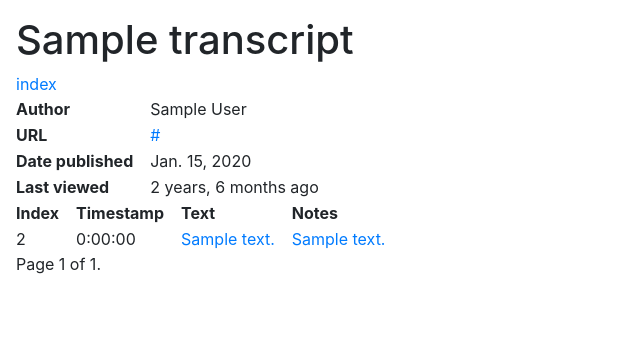
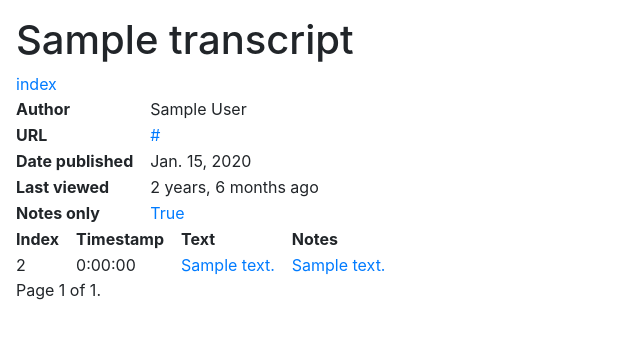
Before and after one commit to allenc256/fanyi, a Django app: a page that uses fanyi/practice/templates/practice/transcript.html in a window 1280 px wide. Shown: the top 339 px of the page, without its empty margins (0-640 px from the left). Run offline with Django 4.2, Linux system fonts and the light colour scheme; tables that the repository leaves empty hold one stand-in row (values such as "Sample post"); some libraries are stand-ins or nearby versions.

Commit message:
add notes_only filter

```diff
--- a/fanyi/fanyi/settings.py
+++ b/fanyi/fanyi/settings.py
@@ -25,7 +25,7 @@ SECRET_KEY = 'django-insecure-%st2i8t$)3h9yiyk)jy*ky7n*7$&%14g@6t$-ferjx=7f)v-o-
 # SECURITY WARNING: don't run with debug turned on in production!
 DEBUG = True
 
-ALLOWED_HOSTS = []
+ALLOWED_HOSTS = ['*']
 
 
 # Application definition
--- a/fanyi/practice/static/practice/transcript.css
+++ b/fanyi/practice/static/practice/transcript.css
@@ -13,6 +13,10 @@ tr td:first-child, th:first-child {
 td, th {
     padding-left: 1em;
     vertical-align: top;
+}
+
+.empty-content {
+    font-style: italic;
 }
 
 .source {
--- a/fanyi/practice/templates/practice/transcript.html
+++ b/fanyi/practice/templates/practice/transcript.html
@@ -40,7 +40,12 @@
             <td class="metadata-header">Last viewed</td>
             <td>{{ last_viewed | naturaltime }}</td>
         </tr>
+        <tr>
+            <td class="metadata-header">Notes only</td>
+            <td><a href="?page={{ page_obj.number }}&notes_only={{ notes_only_toggle }}">{{ notes_only }}</a></td>
+        </tr>
     </table>
+    {% if page_obj %}
         <table>
             <tr>
                 <th>Index</th>
@@ -80,11 +85,14 @@
                 </tr>
             {% endfor %}
         </table>
+    {% else %}
+        <div class="empty-content">No matching entries.</div>
+    {% endif %}
     <div class="pagination">
         <span class="step-links">
             {% if page_obj.has_previous %}
-                <a href="?page=1">&laquo; first</a>
-                <a href="?page={{ page_obj.previous_page_number }}">previous</a>
+                <a href="?page=1&notes_only={{ notes_only }}">&laquo; first</a>
+                <a href="?page={{ page_obj.previous_page_number }}&notes_only={{ notes_only }}">previous</a>
             {% endif %}
 
             <span class="current">
@@ -92,8 +100,8 @@
             </span>
 
             {% if page_obj.has_next %}
-                <a href="?page={{ page_obj.next_page_number }}">next</a>
-                <a href="?page={{ page_obj.paginator.num_pages }}">last &raquo;</a>
+                <a href="?page={{ page_obj.next_page_number }}&notes_only={{ notes_only }}">next</a>
+                <a href="?page={{ page_obj.paginator.num_pages }}&notes_only={{ notes_only }}">last &raquo;</a>
             {% endif %}
         </span>
     </div>
--- a/fanyi/practice/views.py
+++ b/fanyi/practice/views.py
@@ -28,8 +28,10 @@ class TranscriptView(generic.list.ListView):
     paginate_by = 20
 
     def get_queryset(self):
-        return Entry.objects.filter(transcript=self.kwargs['transcript_pk']) \
-            .order_by('index') \
+        qs = Entry.objects.filter(transcript=self.kwargs['transcript_pk'])
+        if self._is_notes_only():
+            qs = qs.filter(Q(notes__isnull=False) & ~Q(notes=''))
+        return qs.order_by('index') \
             .all() \
             .prefetch_related('translation_set')
 
@@ -45,10 +47,16 @@ class TranscriptView(generic.list.ListView):
             .filter(pk__lt=self.kwargs['transcript_pk']) \
             .order_by('-pk') \
             .first()
+        context['notes_only'] = self._is_notes_only()
+        context['notes_only_toggle'] = not context['notes_only']
         context['last_viewed'] = transcript.last_viewed
         transcript.last_viewed = timezone.now()
         transcript.save()
         return context
+
+    def _is_notes_only(self):
+        return self.request.GET.get('notes_only', '').lower() in ('t', 'true')
+
 
 class NotesView(generic.edit.UpdateView):
     template_name = 'practice/notes.html'
```
Lines whose indentation alone changed are shown as unchanged.
